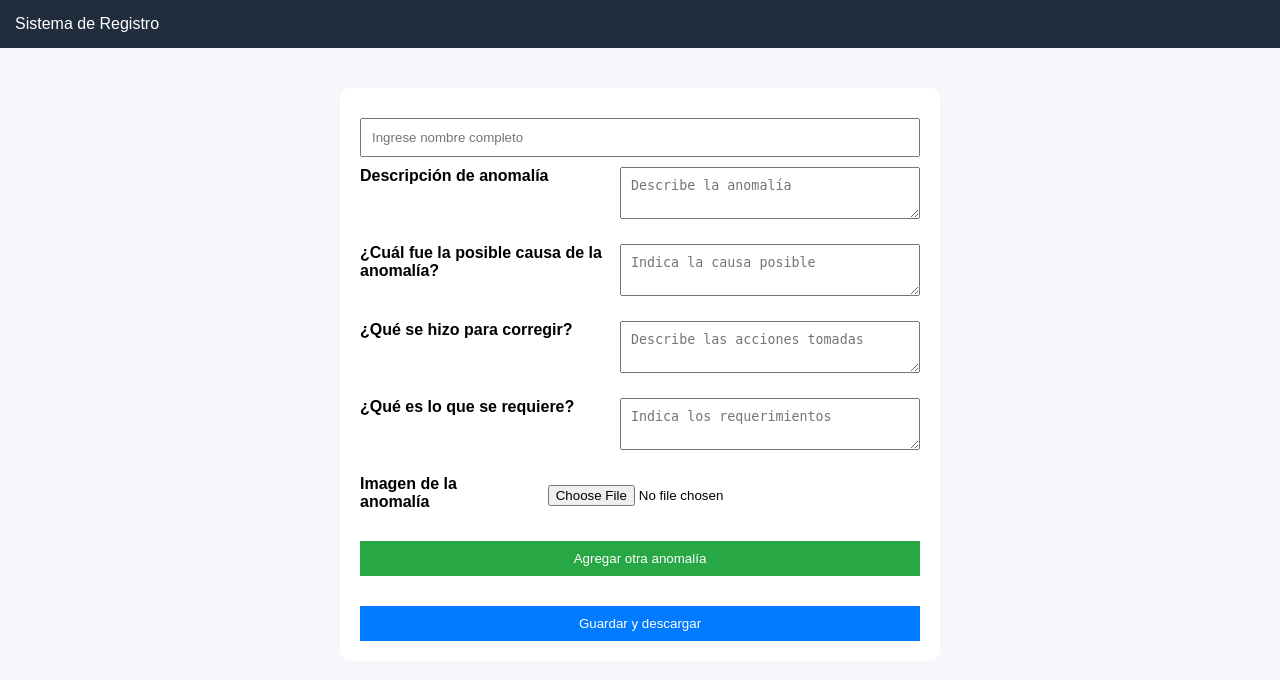
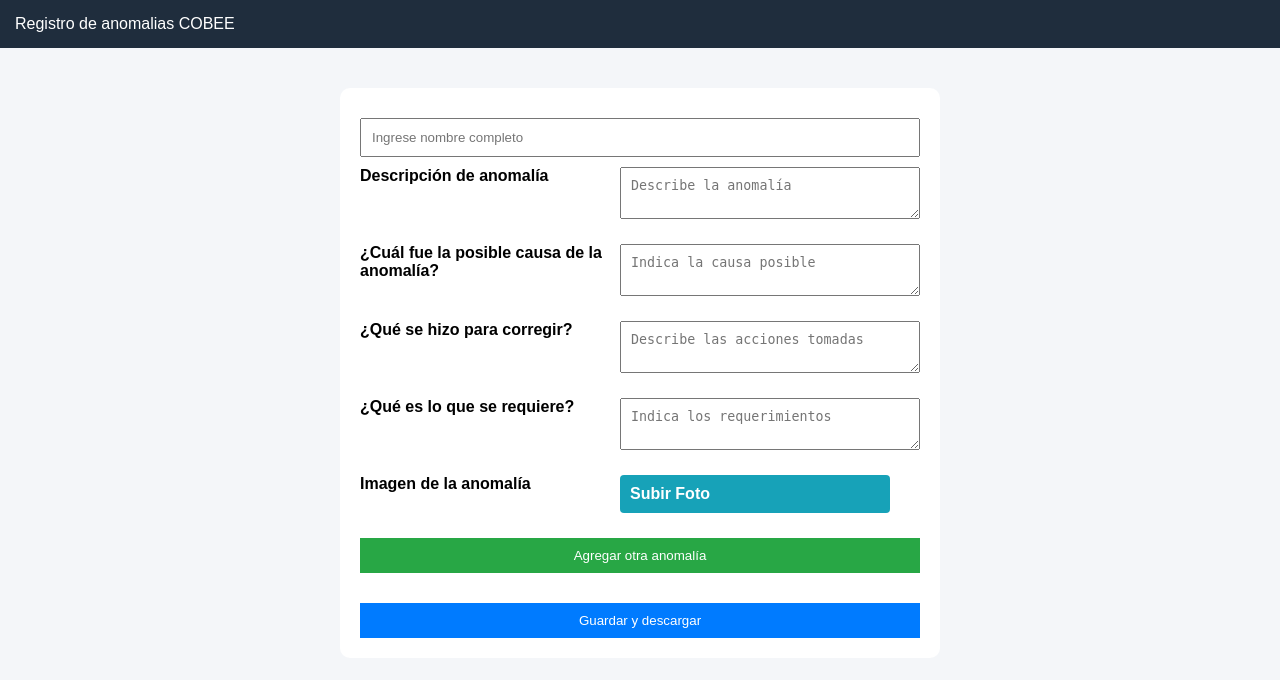
Before and after one commit to dani1riuk-alt/SistemaRegistro, a Flask app: page / in a window 1280 px wide. Shown: the top 680 px of the page. Run offline with Flask 3, Linux system fonts and the light colour scheme.

Commit message:
cambio nombre sistema

```diff
--- a/templates/index.html
+++ b/templates/index.html
@@ -18,12 +18,14 @@ button:hover { opacity:0.95; }
 .success{color:green;} .error{color:red;}
 .add-btn { background:#28a745; margin-bottom: 20px;}
 .remove-btn { background:#dc3545; width: auto; margin-left: 10px; padding: 5px 10px;}
+.file-upload-btn { background:#17a2b8; color:white; padding:10px; border-radius:4px; cursor:pointer; display:inline-block; margin-top:10px;}
+.file-upload-btn:hover { opacity:0.9; }
 </style>
 </head>
 
 <body>
 
-<div class="header">Sistema de Registro</div>
+<div class="header">Registro de anomalias COBEE</div>
 
 <div class="container">
 <div class="card">
@@ -50,7 +52,8 @@ button:hover { opacity:0.95; }
     </div>
     <div class="anomalia-row">
       <label>Imagen de la anomalía</label>
-      <input type="file" accept="image/*" capture="environment" class="imagen-anomalia">
+      <label for="imagen-0" class="file-upload-btn">Subir Foto</label>
+      <input type="file" id="imagen-0" accept="image/*" capture="environment" class="imagen-anomalia" style="display: none;">
     </div>
   </div>
 </div>
@@ -95,7 +98,8 @@ function agregarAnomalia() {
     </div>
     <div class="anomalia-row">
       <label>Imagen de la anomalía</label>
-      <input type="file" accept="image/*" capture="environment" class="imagen-anomalia">
+      <label for="imagen-${anomaliaIndex}" class="file-upload-btn">Subir Foto</label>
+      <input type="file" id="imagen-${anomaliaIndex}" accept="image/*" capture="environment" class="imagen-anomalia" style="display: none;">
     </div>
     <button class="remove-btn" onclick="removerAnomalia(this)">Remover anomalía</button>
   `;
@@ -135,7 +139,8 @@ function limpiarFormulario(){
       </div>
       <div class="anomalia-row">
         <label>Imagen de la anomalía</label>
-        <input type="file" accept="image/*" capture="environment" class="imagen-anomalia">
+        <label for="imagen-0" class="file-upload-btn">Subir Foto</label>
+        <input type="file" id="imagen-0" accept="image/*" capture="environment" class="imagen-anomalia" style="display: none;">
       </div>
     </div>
   `;
```
